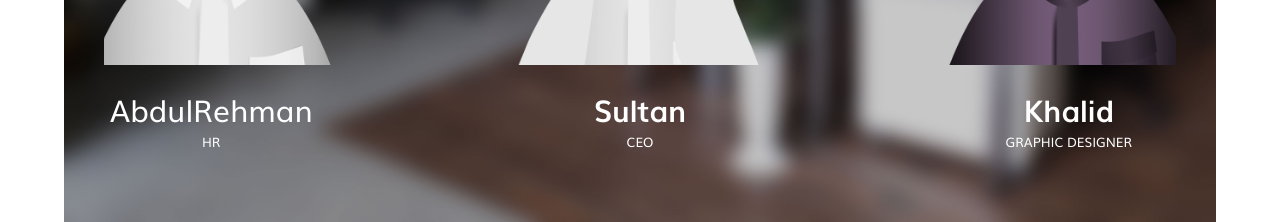
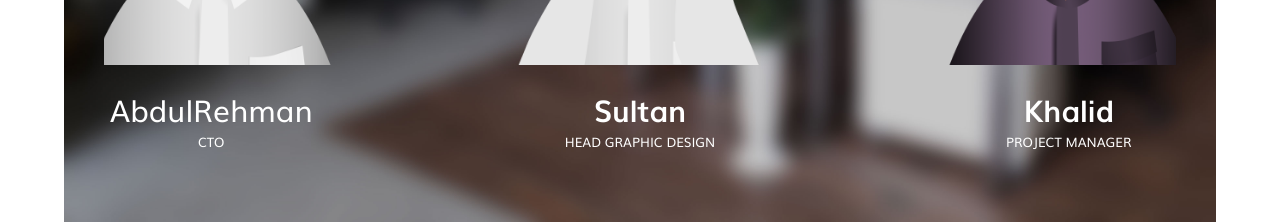
Before and after one commit to tariq3372/limelife, a React (Create React App) app: page /home in a window 1280 px wide. Shown: the part 1360-1582 px from the top of the page. Built offline with nearby package versions, Linux system fonts and the light colour scheme.

Commit message:
title is chane

```diff
--- a/src/components/TeamSlider.jsx
+++ b/src/components/TeamSlider.jsx
@@ -51,7 +51,7 @@ const TeamSlider = () => {
             AbdulRehman
           </Typography>
           <Typography sx={{  display: 'flex', justifyContent: 'center' }} fontFamily="muli" fontSize={13} color="white" >
-            HR
+            CTO
           </Typography>
         </div>
         <div>
@@ -73,7 +73,7 @@ const TeamSlider = () => {
             Sultan
           </Typography>
           <Typography sx={{ display: 'flex', justifyContent: 'center' }} fontFamily="muli" fontSize={13} color="white" >
-            CEO
+            HEAD GRAPHIC DESIGN
           </Typography>
         </div>
         <div>
@@ -95,7 +95,7 @@ const TeamSlider = () => {
             Khalid
           </Typography>
           <Typography sx={{ display: 'flex', justifyContent: 'center' }} fontFamily="muli" fontSize={13} color="white" >
-            GRAPHIC DESIGNER
+            PROJECT MANAGER
           </Typography>
         </div>
         <div>
@@ -117,7 +117,7 @@ const TeamSlider = () => {
             Tariq
           </Typography>
           <Typography sx={{  display: 'flex', justifyContent: 'center' }} fontFamily="muli" fontSize={13} color="white" >
-            DEVELOPER
+            HEAD DEVELOPER
           </Typography>
         </div>
         <div>
```
